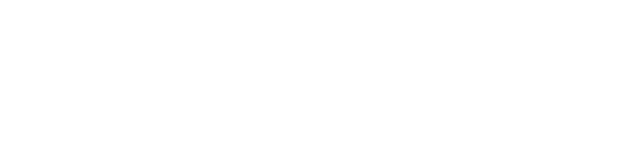
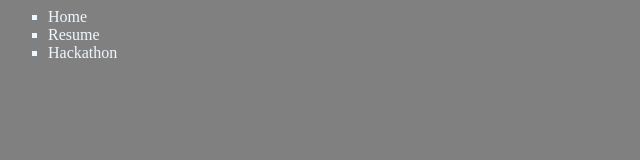
Before and after one commit to KaylaEcker/kaylaecker.github.io, a plain HTML site: page projects.html in a window 1280 px wide. Shown: the whole page, without its empty margins (0-640 px from the left). Drawn offline with Linux system fonts and the light colour scheme.

Commit message:
reordering, changed styles, created rainbohat page for other landing

```diff
--- a/projects.html
+++ b/projects.html
@@ -0,0 +1,23 @@
+<link rel="stylesheet" href="styles/style.css">
+<!DOCTYPE html>
+<html>
+<head>
+
+<style>
+body {
+
+}
+
+</style>
+</head>
+<body>
+    <nav>
+        <ul>
+            <li><a href="index.html"> Home </a></li>
+            <li><a href="resume.html"> Resume </a></li>
+            <li><a href="rainbohat.html"> Hackathon </a></li>
+        </ul>
+    </nav>
+</body>
+
+</html>
--- a/styles/style.css
+++ b/styles/style.css
@@ -1,33 +1,3 @@
-html {
-  background: url("https://static1.squarespace.com/static/5708463362cd9429d4e509b1/t/5743a533c2ea51905f6086f4/1464050999256/Like+a+Boss+hacker.jpg?format=2500w") no-repeat center center fixed;
-  -webkit-background-size: cover;
-  -moz-background-size: cover;
-  -o-background-size: cover;
-  background-size: cover;
-}
-
-#white {
-    color: ghostwhite;
-}
-
-ul {
-    list-style-type: square;
-}
-#center {
-    left: 0;
-    position:absolute;
-    text-align:center;
-    top: 30px;
-    width: 100%;
-}
-
-body a {
-  position: relative;
-  text-decoration: none;
-/*  font-family: 'Chalkduster';*/
-  color: white
-}
-
 #resume img{
   position: absolute;
   width: 800px; /*the image width*/
@@ -37,3 +7,19 @@ body a {
   margin-left: -250px; /*half the image width*/
   margin-top: -250px; /*half the image height*/
 }
+
+body a {
+  position: relative;
+  text-decoration: none;
+/*  font-family: 'Chalkduster';*/
+  color: aliceblue
+}
+
+body {
+    background-color: grey;
+}
+
+ul {
+    list-style-type: square;
+    color: aliceblue;
+}
--- /dev/null
+++ b/styles/style2.css
@@ -0,0 +1,44 @@
+html {
+  background: url("https://static1.squarespace.com/static/5708463362cd9429d4e509b1/t/5743a533c2ea51905f6086f4/1464050999256/Like+a+Boss+hacker.jpg?format=2500w") no-repeat center center fixed;
+  -webkit-background-size: cover;
+  -moz-background-size: cover;
+  -o-background-size: cover;
+  background-size: cover;
+}
+
+#white {
+    color: ghostwhite;
+}
+
+ul {
+    list-style-type: square;
+}
+#center {
+    left: 0;
+    position:absolute;
+    text-align:center;
+    top: 30px;
+    width: 100%;
+}
+
+body a {
+  position: relative;
+  text-decoration: none;
+/*  font-family: 'Chalkduster';*/
+  color: white
+}
+
+p{
+  color: Pink;
+  font-family: "Courier";
+  font-size: 20px;
+  margin: 10px 0 0 10px;
+  white-space: nowrap;
+  overflow: hidden;
+  width: 30em;
+  animation: type 4s steps(60, end);
+}
+
+@keyframes type{
+  from { width: 0; }
+}
```
Also changed, not shown: rainbohat.html (added, +22 -0 lines), resume.html (+23 -2 lines).
